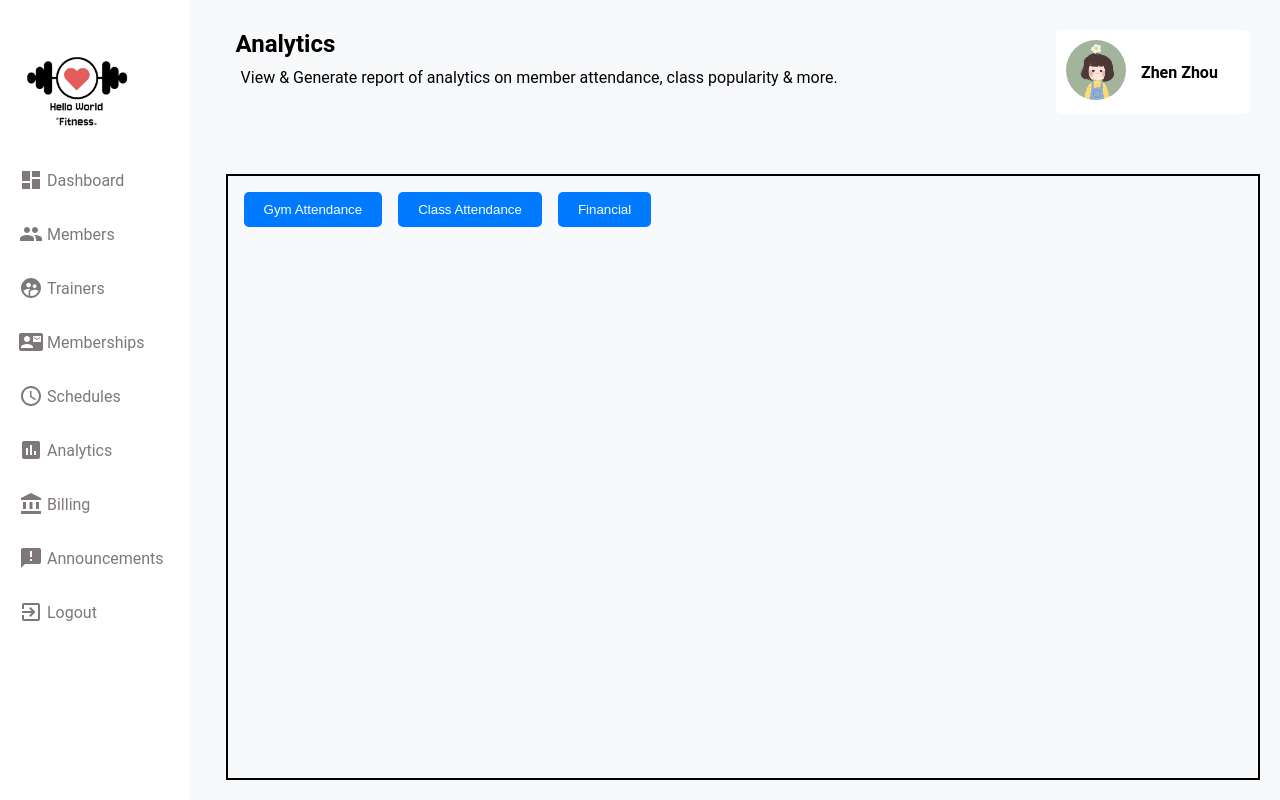
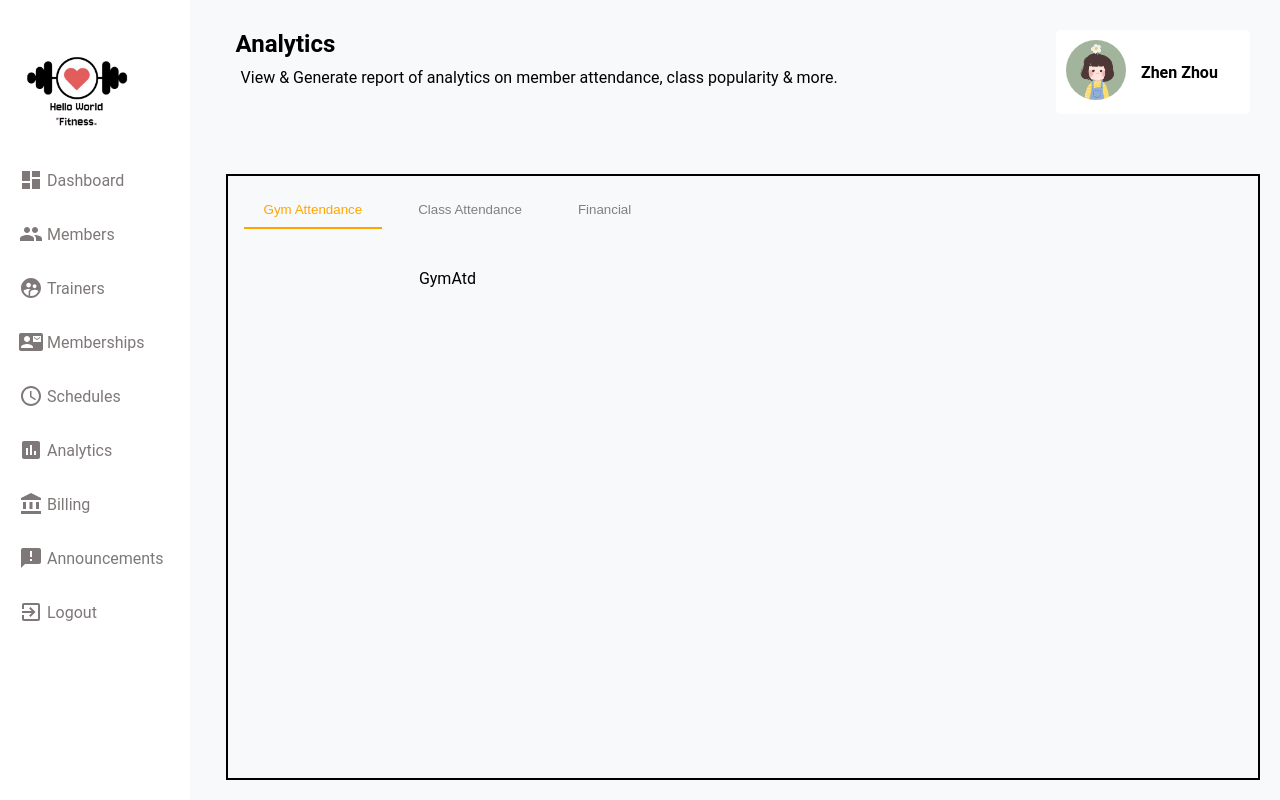
Before and after one commit to zhenzhou66/HelloWorld-Fitness-Web, a React (Vite) app in the folder frontend/: page /Analytics in a window 1280 px wide. Built offline with nearby package versions, Linux system fonts and the light colour scheme.

Commit message:
minor css update for analytics

```diff
--- a/frontend/src/pages/Analytics/Analytics.jsx
+++ b/frontend/src/pages/Analytics/Analytics.jsx
@@ -7,7 +7,7 @@ import GymAtd from "./PageGymAtd/GymAtd";
 import NavBar from "./NavBar/NavBar";
 
 function Analytics() {
-  const [selectedComponent, setSelectedComponent] = useState("ComponentOne");
+  const [selectedComponent, setSelectedComponent] = useState("PageOne");
 
   const renderComponent = () => {
     switch (selectedComponent) {
--- a/frontend/src/pages/Analytics/NavBar/NavBar.jsx
+++ b/frontend/src/pages/Analytics/NavBar/NavBar.jsx
@@ -1,23 +1,37 @@
-import styles from "./NavBar.module.css"; // Assuming you are using CSS Modules
+import { useState } from "react";
+import styles from "./NavBar.module.css";
 
 function NavBar({ setSelectedComponent }) {
+  const [activeButton, setActiveButton] = useState("PageOne");
+
+  const handleClick = (component) => {
+    setSelectedComponent(component);
+    setActiveButton(component);
+  };
+
   return (
     <nav className={styles.navbar}>
       <button
-        onClick={() => setSelectedComponent("PageOne")}
-        className={styles.navButton}
+        onClick={() => handleClick("PageOne")}
+        className={`${styles.navButton} ${
+          activeButton === "PageOne" ? styles.active : ""
+        }`}
       >
         Gym Attendance
       </button>
       <button
-        onClick={() => setSelectedComponent("PageTwo")}
-        className={styles.navButton}
+        onClick={() => handleClick("PageTwo")}
+        className={`${styles.navButton} ${
+          activeButton === "PageTwo" ? styles.active : ""
+        }`}
       >
         Class Attendance
       </button>
       <button
-        onClick={() => setSelectedComponent("PageThree")}
-        className={styles.navButton}
+        onClick={() => handleClick("PageThree")}
+        className={`${styles.navButton} ${
+          activeButton === "PageThree" ? styles.active : ""
+        }`}
       >
         Financial
       </button>
--- a/frontend/src/pages/Analytics/NavBar/NavBar.module.css
+++ b/frontend/src/pages/Analytics/NavBar/NavBar.module.css
@@ -6,13 +6,20 @@
 
 .navButton {
   padding: 10px 20px;
-  background-color: #007bff;
-  color: white;
+  background-color: transparent;
+  color: grey;
   border: none;
-  border-radius: 5px;
+  border-bottom: 2px solid transparent;
   cursor: pointer;
+  transition: color 0.3s, border-bottom 0.3s;
 }
 
 .navButton:hover {
-  background-color: #0056b3;
+  color: pink;
+  border-bottom: 2px solid pink;
 }
+
+.navButton.active {
+  color: orange;
+  border-bottom: 2px solid orange;
+}
```
